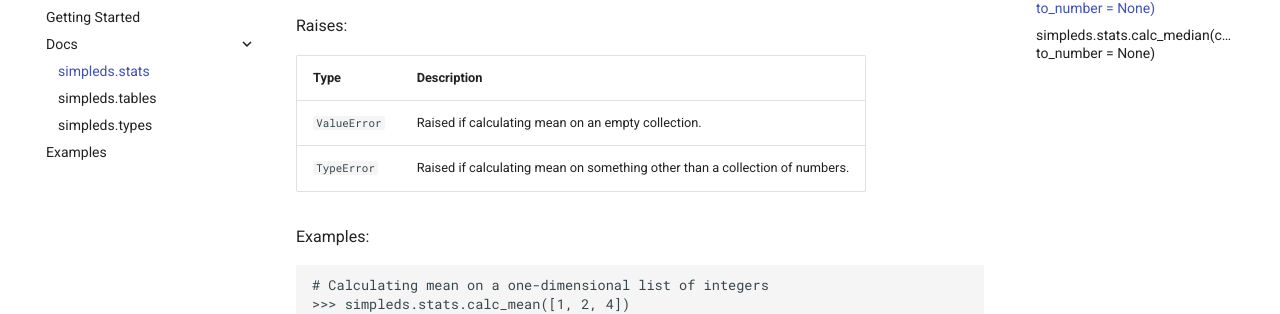
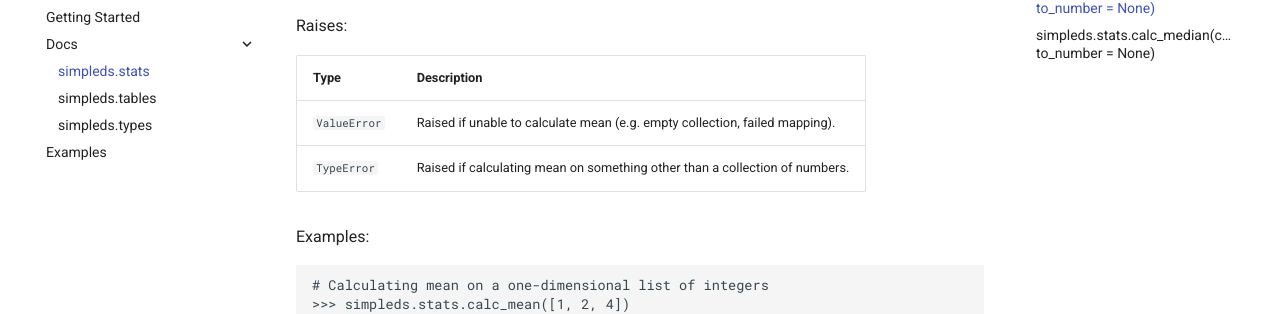
Before and after one commit to keiferc/simpleds, an MkDocs documentation site: the page built from docs/interfaces/stats.md, in a window 1280 px wide and 1400 px high, scrolled down 647 px. Shown: the part 145-459 px from the top of the window. Built offline with MkDocs 1.6.1 and Material for MkDocs 9.7.7, drawn with Linux system fonts in a browser that asks for light colours; some of the changed text lies outside the part shown.

Commit message:
updated docs

```diff
--- a/docs/interfaces/stats.md
+++ b/docs/interfaces/stats.md
@@ -23,7 +23,7 @@
 
 | Type | Description |
 | ---- | ----------- |
-| `ValueError` | Raised if calculating mean on an empty collection. |
+| `ValueError` | Raised if unable to calculate mean (e.g. empty collection, failed mapping). |
 | `TypeError` | Raised if calculating mean on something other than a collection of numbers. |
 
 Examples:
@@ -79,7 +79,7 @@
 
 | Type | Description |
 | ---- | ----------- |
-| `ValueError` | Raised if calculating median on an empty collection. |
+| `ValueError` | Raised if unable to calculate mean (e.g. empty collection, failed mapping). |
 | `TypeError` | Raised if calculating median on something other than a collection of numbers. |
 
 Examples:
```
